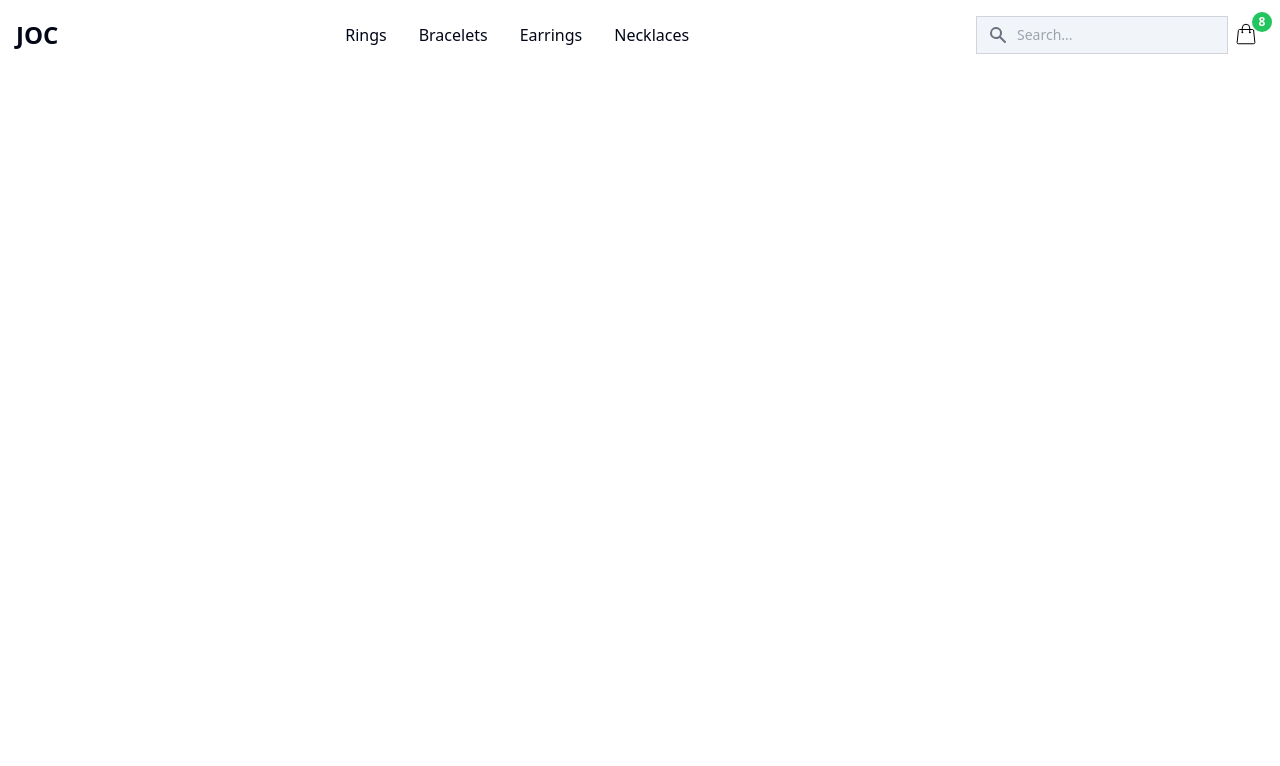
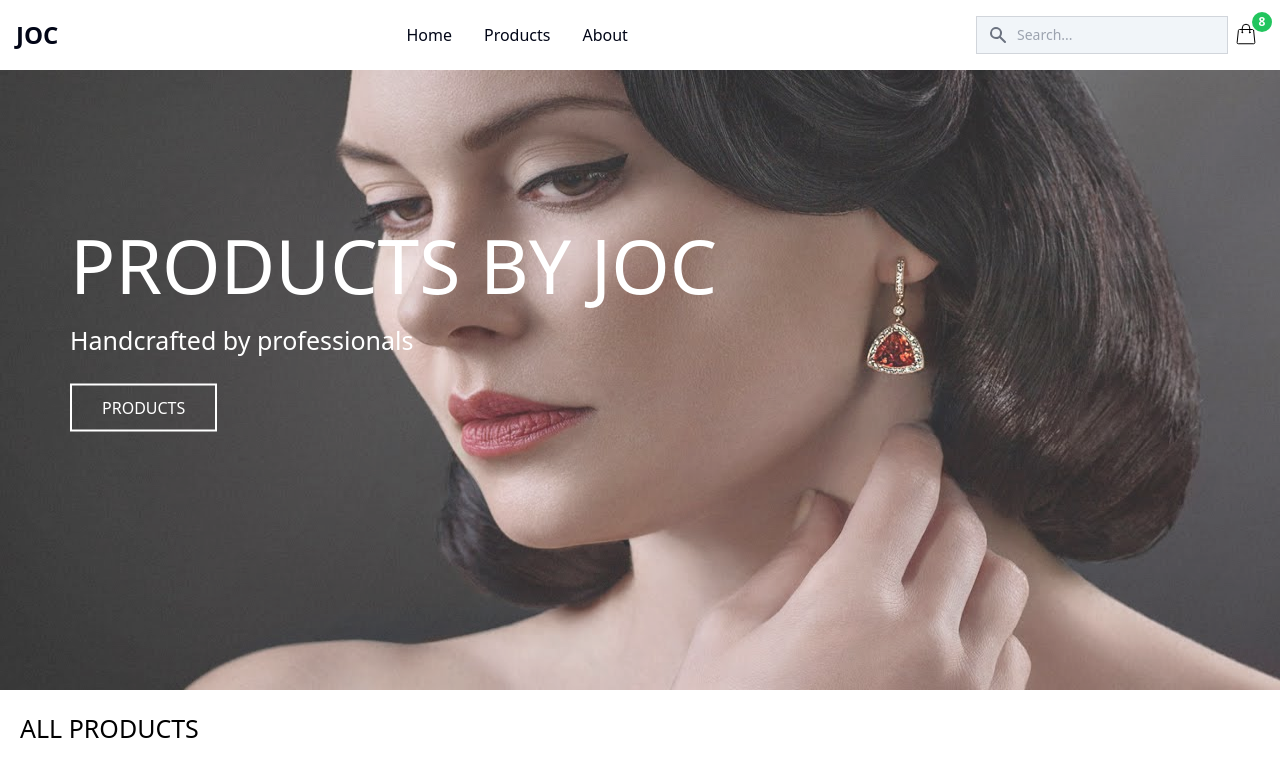
Before and after one commit to TheSpahThatSpies/smykkewebshop, a React (Create React App) app in the folder frontend/: page /products in a window 1280 px wide. Shown: the top 766 px of the page. Built offline with nearby package versions, Linux system fonts and the light colour scheme.

Commit message:
product-hero added to product page

```diff
--- a/frontend/src/App.js
+++ b/frontend/src/App.js
@@ -17,7 +17,7 @@ function App() {
         <Routes>
             <Route path="/" element={<Home />} />
             <Route path='/cart' element={<Card />} />
-            <Route path='/productpage' element={<ProductPage />} />
+            <Route path='/products' element={<ProductPage />} />
             <Route path="/productinfo" element={<Productinfo />} />
         </Routes>
     </Shopcontext>
--- a/frontend/src/components/nav.js
+++ b/frontend/src/components/nav.js
@@ -49,16 +49,13 @@ function Nav() {
       </div>
       <ul class="flex flex-col p-4 md:p-0 mt-4 font-light rounded-lg  md:flex-row md:space-x-8 md:mt-0">
         <li>
-        <Link to={"/"}><a href="/" class="block py-2 pl-3 pr-4 text-slate-950 rounded md:p-0" aria-current="page">Rings</a></Link>
+        <Link to={"/"}><a href="/" class="block py-2 pl-3 pr-4 text-slate-950 rounded md:p-0" aria-current="page">Home</a></Link>
         </li>
         <li>
-          <a href="/" class="block py-2 pl-3 pr-4 text-slate-950 rounded md:p-0 ">Bracelets</a>
+          <a href="/products" class="block py-2 pl-3 pr-4 text-slate-950 rounded md:p-0 ">Products</a>
         </li>
         <li>
-          <a href="/" class="block py-2 pl-3 pr-4 text-slate-950 rounded md:p-0">Earrings</a>
-        </li>
-        <li>
-          <a href="/" class="block py-2 pl-3 pr-4 text-slate-950 rounded md:p-0">Necklaces</a>
+          <a href="/" class="block py-2 pl-3 pr-4 text-slate-950 rounded md:p-0">About</a>
         </li>
       </ul>
     </div>
--- /dev/null
+++ b/frontend/src/components/productpage/HeroForProductpage.js
@@ -0,0 +1,22 @@
+import React from 'react'
+import styling from '../productpage/HeroForProductpage.module.css';
+import banner from '../../images/je.jpeg';
+
+export default function HeroForProductpage() {
+  return (
+    <>
+
+        <div className={styling.hero}>
+            <img alt='jewels' src={banner}></img>
+
+            <div className={styling.overlay}></div>
+            <div className={styling.herocontent}>
+                <h1>Products by JOC</h1>
+                <p>Handcrafted by professionals</p>
+                <button>Products</button>
+            </div>
+        </div>
+
+    </>
+  )
+}
--- /dev/null
+++ b/frontend/src/components/productpage/HeroForProductpage.module.css
@@ -0,0 +1,107 @@
+
+
+.hero {
+    position: relative;
+}
+
+span {
+    font-size: 25px;
+}
+
+.hero img {
+    width: 100%;
+    height: 400px;
+}
+.overlay {
+    position: absolute;
+    width: 100%;
+    height: 100%;
+    background-color: rgb(255 255 255 / 17%);
+    top: 0;
+}
+
+.herocontent {
+    color: white;
+    position: absolute;
+    text-align: center;
+    top: 50%;
+    left: 0;
+    right: 0;
+    margin: auto;
+    transform: translateY(-50%);
+}
+
+.herocontent h1 {
+    font-size: 45px;
+    margin: 0px;
+    text-transform: uppercase;
+}
+.herocontent p {
+    font-size: 20px;
+}
+
+.herocontent button {
+    background-color: transparent;
+    color: white;
+    padding: 7px 20px;
+    text-transform: uppercase;
+    margin-top: 25px;
+    border: 2px solid white;
+    text-transform: uppercase;
+}
+
+.herocontent button:hover {
+    background-color: white;
+    border: 2px solid white;
+    color: black;
+    transition: 0.3s;
+
+}
+
+
+
+/* desktop */
+@media screen and (min-width: 900px) {
+
+
+
+    .hero img {
+        height: 620px;
+        width: 100%;
+        background-repeat: no-repeat;
+
+    }
+
+    .overlay {
+        position: absolute;
+        width: 100%;
+        height: 620px;
+        background-color: rgb(255 255 255 / 17%);
+        top: 0;
+    }
+
+
+
+    .herocontent {
+        color: white;
+        position: absolute;
+        top: 250px;
+        left: 70px;
+        text-align: left;
+    }
+
+    .herocontent h1 {
+        font-size: 75px;
+        margin: 0px;
+    }
+    .herocontent p {
+        font-size: 25px;
+    }
+
+    .herocontent button {
+        padding: 10px 30px;
+    }
+
+
+
+  }
--- a/frontend/src/components/productpage/productpage.js
+++ b/frontend/src/components/productpage/productpage.js
@@ -1,8 +1,8 @@
 import {PRODUCTS} from '../../Products';
 import Product from './Product';
 import Footer from '../indexpage/Footer';
-import Hero from '../indexpage/Hero';
 import styling from '../productpage/productpage.module.css';
+import HeroForProductpage from './HeroForProductpage';
 
 
 function Home() {
@@ -10,12 +10,12 @@ function Home() {
   return (
 
   <>
-    <Hero></Hero>
+    <HeroForProductpage></HeroForProductpage>
 
     <div className={styling.shop}>
 
       <div className='shopTitle'>
-        <h1>JOC SHOP</h1>
+        <h1>ALL PRODUCTS</h1>
       </div>
       <div className={styling.container}>
         {PRODUCTS.map((product) => {
--- a/frontend/src/components/productpage/productpage.module.css
+++ b/frontend/src/components/productpage/productpage.module.css
@@ -16,8 +16,6 @@
 
 h1 {
     margin: 20px;
+    font-size: 25px;
 
 }
-.shop {
-    margin: 30px 0 100px 0;
-}
```
Also changed, not shown: frontend/src/images/je.jpeg (added).
